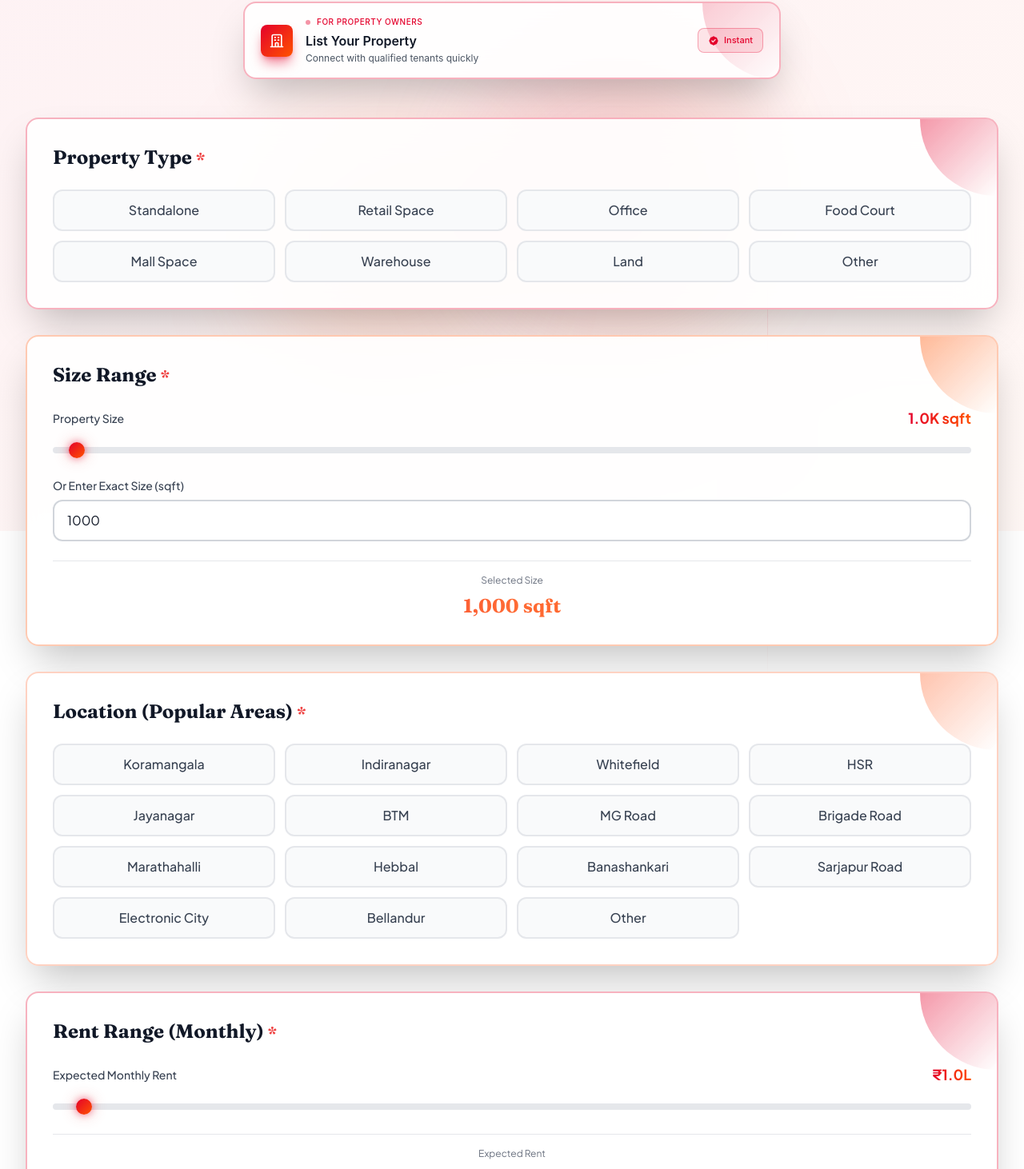
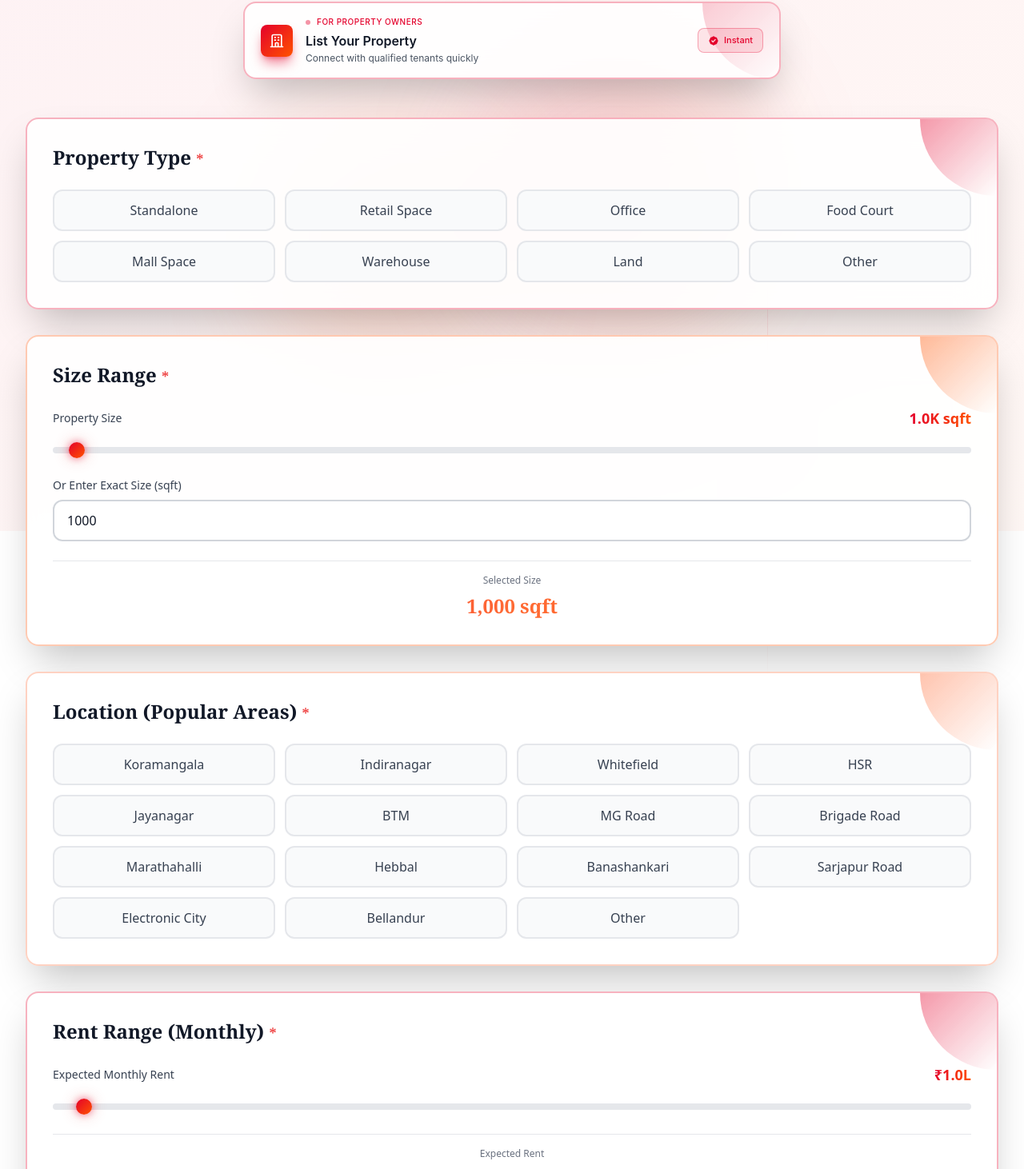
Before and after one commit to ngventuresonline-dev/Loka, a Next.js app: page /filter/owner in a window 1280 px wide. Shown: the part 136-1598 px from the top of the page at 80% size. Built offline with nearby package versions, Linux system fonts and the light colour scheme.

Commit message:
fix: Replace Next.js font loader with fallback fonts in filter/owner page to fix Internal Server Error

```diff
--- a/src/app/filter/owner/page.tsx
+++ b/src/app/filter/owner/page.tsx
@@ -4,10 +4,10 @@ import Link from 'next/link'
 import { useState, useEffect } from 'react'
 import { useRouter } from 'next/navigation'
 import { motion, AnimatePresence } from 'framer-motion'
-import { Fraunces, Plus_Jakarta_Sans } from 'next/font/google'
 
-const fraunces = Fraunces({ subsets: ['latin'], weight: ['600', '700'], display: 'swap', variable: '--font-fraunces' })
-const plusJakarta = Plus_Jakarta_Sans({ subsets: ['latin'], weight: ['400', '500', '600', '700'], display: 'swap', variable: '--font-plusjakarta' })
+// Font styles with fallbacks
+const frauncesFont = { style: { fontFamily: 'Georgia, serif' } }
+const plusJakartaFont = { style: { fontFamily: 'system-ui, -apple-system, sans-serif' } }
 
 const propertyTypes = ['Standalone', 'Retail Space', 'Office', 'Food Court', 'Mall Space', 'Warehouse', 'Land', 'Other']
 const locations = ['Koramangala', 'Indiranagar', 'Whitefield', 'HSR', 'Jayanagar', 'BTM', 'MG Road', 'Brigade Road', 'Marathahalli', 'Hebbal', 'Banashankari', 'Sarjapur Road', 'Electronic City', 'Bellandur', 'Other']
@@ -121,7 +121,7 @@ function SizeSlider({ index = 0, required = false, onSizeChange, error }: { inde
         <div className="relative z-10">
           <h3
             className="text-lg sm:text-xl md:text-2xl font-bold text-gray-900 mb-4 sm:mb-6"
-            style={{ fontFamily: fraunces.style.fontFamily }}
+            style={frauncesFont.style}
           >
             Size Range {required && <span className="text-red-500 text-base sm:text-lg">*</span>}
           </h3>
@@ -135,10 +135,10 @@ function SizeSlider({ index = 0, required = false, onSizeChange, error }: { inde
             {/* Size Slider */}
             <div>
               <div className="flex items-center justify-between mb-2 sm:mb-3">
-                <label className="text-xs sm:text-sm font-medium text-gray-700" style={{ fontFamily: plusJakarta.style.fontFamily }}>
+                <label className="text-xs sm:text-sm font-medium text-gray-700" style={plusJakartaFont.style}>
                   Property Size
                 </label>
-                <span className="text-sm sm:text-lg font-bold text-transparent bg-clip-text bg-gradient-to-r from-[#E4002B] to-[#FF5200]" style={{ fontFamily: plusJakarta.style.fontFamily }}>
+                <span className="text-sm sm:text-lg font-bold text-transparent bg-clip-text bg-gradient-to-r from-[#E4002B] to-[#FF5200]" style={plusJakartaFont.style}>
                   {formatSize(size)}
                 </span>
               </div>
@@ -157,7 +157,7 @@ function SizeSlider({ index = 0, required = false, onSizeChange, error }: { inde
 
             {/* Exact Size Input */}
             <div>
-              <label className="block text-[10px] sm:text-xs md:text-sm font-medium text-gray-700 mb-1.5 sm:mb-2" style={{ fontFamily: plusJakarta.style.fontFamily }}>
+              <label className="block text-[10px] sm:text-xs md:text-sm font-medium text-gray-700 mb-1.5 sm:mb-2" style={plusJakartaFont.style}>
                 Or Enter Exact Size (sqft)
               </label>
               <input
@@ -166,17 +166,17 @@ function SizeSlider({ index = 0, required = false, onSizeChange, error }: { inde
                 onChange={handleExactSizeChange}
                 placeholder="e.g., 1500"
                 className="w-full px-3 py-2 sm:px-4 sm:py-3 bg-white border-2 border-gray-300 rounded-lg sm:rounded-xl text-sm sm:text-base text-gray-900 placeholder-gray-400 focus:border-[#E4002B] focus:ring-2 focus:ring-[#E4002B]/20 outline-none transition-all duration-200"
-                style={{ fontFamily: plusJakarta.style.fontFamily }}
+                style={plusJakartaFont.style}
               />
             </div>
 
             {/* Size Display */}
             <div className="pt-3 sm:pt-4 border-t border-gray-200">
               <div className="text-center">
-                <p className="text-[10px] sm:text-xs text-gray-500 mb-1.5 sm:mb-2" style={{ fontFamily: plusJakarta.style.fontFamily }}>
+                <p className="text-[10px] sm:text-xs text-gray-500 mb-1.5 sm:mb-2" style={plusJakartaFont.style}>
                   Selected Size
                 </p>
-                <p className="text-xl sm:text-2xl font-bold text-transparent bg-clip-text bg-gradient-to-r from-[#E4002B] via-[#FF6B35] to-[#FF5200]" style={{ fontFamily: fraunces.style.fontFamily }}>
+                <p className="text-xl sm:text-2xl font-bold text-transparent bg-clip-text bg-gradient-to-r from-[#E4002B] via-[#FF6B35] to-[#FF5200]" style={frauncesFont.style}>
                   {size.toLocaleString()} sqft
                 </p>
               </div>
@@ -290,7 +290,7 @@ function RentSlider({ index = 0, required = false, onRentChange, error }: { inde
         <div className="relative z-10">
           <h3
             className="text-lg sm:text-xl md:text-2xl font-bold text-gray-900 mb-4 sm:mb-6"
-            style={{ fontFamily: fraunces.style.fontFamily }}
+            style={frauncesFont.style}
           >
             Rent Range (Monthly) {required && <span className="text-red-500 text-base sm:text-lg">*</span>}
           </h3>
@@ -304,10 +304,10 @@ function RentSlider({ index = 0, required = false, onRentChange, error }: { inde
             {/* Rent Slider */}
             <div>
               <div className="flex items-center justify-between mb-2 sm:mb-3">
-                <label className="text-xs sm:text-sm font-medium text-gray-700" style={{ fontFamily: plusJakarta.style.fontFamily }}>
+                <label className="text-xs sm:text-sm font-medium text-gray-700" style={plusJakartaFont.style}>
                   Expected Monthly Rent
                 </label>
-                <span className="text-sm sm:text-lg font-bold text-transparent bg-clip-text bg-gradient-to-r from-[#E4002B] to-[#FF5200]" style={{ fontFamily: plusJakarta.style.fontFamily }}>
+                <span className="text-sm sm:text-lg font-bold text-transparent bg-clip-text bg-gradient-to-r from-[#E4002B] to-[#FF5200]" style={plusJakartaFont.style}>
                   {formatCurrency(rent)}
                 </span>
               </div>
@@ -333,10 +333,10 @@ function RentSlider({ index = 0, required = false, onRentChange, error }: { inde
             {/* Rent Display */}
             <div className="pt-3 sm:pt-4 border-t border-gray-200">
               <div className="text-center">
-                <p className="text-[10px] sm:text-xs text-gray-500 mb-1.5 sm:mb-2" style={{ fontFamily: plusJakarta.style.fontFamily }}>
+                <p className="text-[10px] sm:text-xs text-gray-500 mb-1.5 sm:mb-2" style={plusJakartaFont.style}>
                   Expected Rent
                 </p>
-                <p className="text-xl sm:text-2xl font-bold text-transparent bg-clip-text bg-gradient-to-r from-[#E4002B] via-[#FF6B35] to-[#FF5200]" style={{ fontFamily: fraunces.style.fontFamily }}>
+                <p className="text-xl sm:text-2xl font-bold text-transparent bg-clip-text bg-gradient-to-r from-[#E4002B] via-[#FF6B35] to-[#FF5200]" style={frauncesFont.style}>
                   {formatCurrency(rent)} / month
                 </p>
               </div>
@@ -474,7 +474,7 @@ function FilterCard({
           <div className="flex items-center justify-between mb-4 sm:mb-6">
             <h3
               className="text-lg sm:text-xl md:text-2xl font-bold text-gray-900"
-              style={{ fontFamily: fraunces.style.fontFamily }}
+              style={frauncesFont.style}
             >
               {title} {required && <span className="text-red-500 text-base sm:text-lg">*</span>}
             </h3>
@@ -501,7 +501,7 @@ function FilterCard({
                       ? 'bg-gradient-to-r from-[#E4002B] to-[#FF5200] text-white border-transparent shadow-lg shadow-[#E4002B]/50'
                       : 'bg-gray-50 text-gray-700 border-gray-200 hover:border-[#E4002B]/50 hover:text-[#E4002B] hover:bg-white'
                   }`}
-                  style={{ fontFamily: plusJakarta.style.fontFamily }}
+                  style={plusJakartaFont.style}
                   whileHover={{ scale: 1.05, y: -2 }}
                   whileTap={{ scale: 0.98 }}
                   initial={false}
@@ -621,7 +621,7 @@ export default function OwnerFilterPage() {
   }
 
   return (
-    <div className={`${fraunces.variable} ${plusJakarta.variable} min-h-screen relative overflow-hidden`}>
+    <div className="min-h-screen relative overflow-hidden">
       {/* Light Background with Accent Gradient */}
       <div className="fixed inset-0 bg-gradient-to-br from-[#E4002B]/5 via-[#FF5200]/3 to-[#FF6B35]/5"></div>
 
@@ -648,7 +648,7 @@ export default function OwnerFilterPage() {
           <Link
             href="/"
             className="inline-flex items-center gap-1.5 sm:gap-2 px-3 sm:px-4 py-2 sm:py-2.5 text-xs sm:text-sm font-semibold text-gray-700 border border-gray-300 rounded-lg sm:rounded-xl hover:border-[#E4002B]/50 hover:text-[#E4002B] transition-all duration-200 hover:shadow-md hover:shadow-[#E4002B]/20 backdrop-blur-sm bg-white/80"
-            style={{ fontFamily: plusJakarta.style.fontFamily }}
+            style={plusJakartaFont.style}
           >
             <svg className="w-3.5 h-3.5 sm:w-4 sm:h-4" fill="none" stroke="currentColor" viewBox="0 0 24 24">
               <path strokeLinecap="round" strokeLinejoin="round" strokeWidth={2} d="M10 19l-7-7m0 0l7-7m-7 7h18" />
@@ -774,7 +774,7 @@ export default function OwnerFilterPage() {
                   ? 'bg-gradient-to-r from-[#E4002B] to-[#FF5200] text-white shadow-[0_8px_24px_rgba(228,0,43,0.4)] cursor-pointer'
                   : 'bg-gray-300 text-gray-500 cursor-not-allowed'
               }`}
-              style={{ fontFamily: plusJakarta.style.fontFamily }}
+              style={plusJakartaFont.style}
               whileHover={isFormValid ? { scale: 1.05, y: -2 } : {}}
               whileTap={isFormValid ? { scale: 0.95 } : {}}
             >
```
